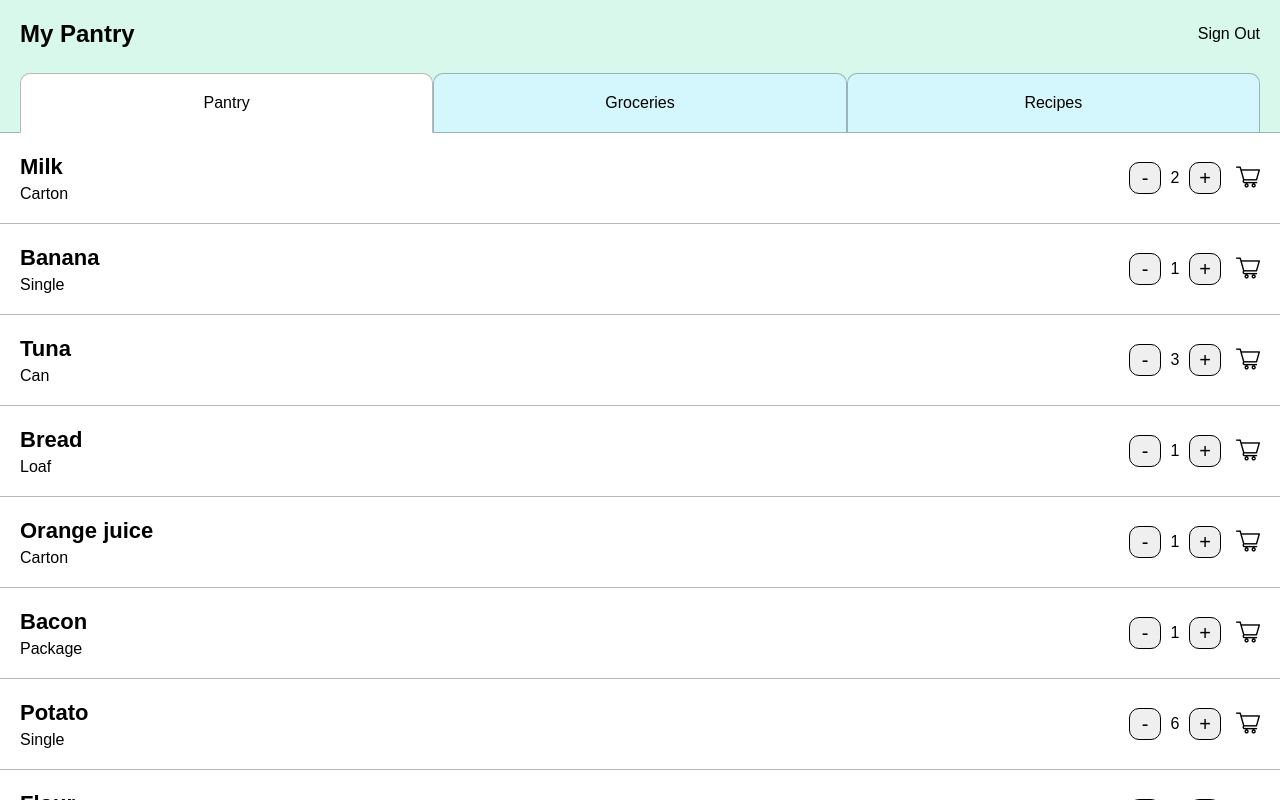
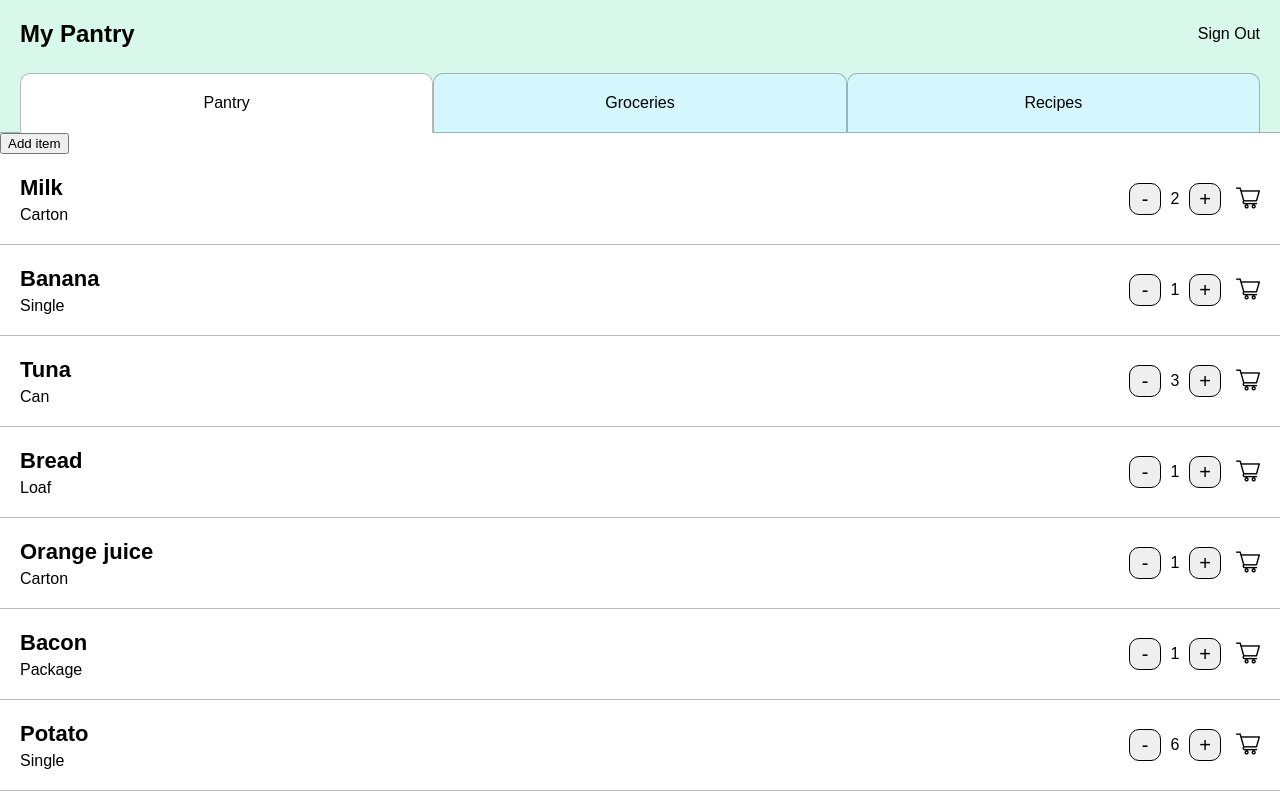
Before and after one commit to jenny-r/pantry-app-client, a React (Create React App) app: page / in a window 1280 px wide. Built offline with nearby package versions, Linux system fonts and the light colour scheme.

Commit message:
added store and pantrySlice

```diff
--- a/package.json
+++ b/package.json
@@ -3,6 +3,7 @@
   "version": "0.1.0",
   "private": true,
   "dependencies": {
+    "@reduxjs/toolkit": "^1.8.4",
     "@testing-library/jest-dom": "^5.16.4",
     "@testing-library/react": "^13.3.0",
     "@testing-library/user-event": "^13.5.0",
--- a/src/components/Pantry/Pantry.tsx
+++ b/src/components/Pantry/Pantry.tsx
@@ -1,83 +1,27 @@
-import React from 'react';
-import { PantryItem, PantryItemType } from '../PantryItem/PantryItem';
+import { PantryItem } from '../PantryItem/PantryItem';
 import './Pantry.css';
+import { useAppDispatch, useAppSelector } from '../../store/hooks';
+import { PantryItemType } from '../../types/types';
+import { addPantryItem } from '../../store/pantrySlice';
 
 export function Pantry() {
 
-    const fakeItems: PantryItemType[] = [{
-        name: 'Milk',
-        type: 'Carton',
-        quantity: 2
-    }, {
-        name: 'Banana',
-        type: 'Single',
-        quantity: 1
-    }, {
-        name: 'Tuna',
-        type: 'Can',
-        quantity: 3
-    }, {
-        name: 'Bread',
-        type: 'Loaf',
-        quantity: 1
-    }, {
-        name: 'Orange juice',
-        type: 'Carton',
-        quantity: 1
-    }, {
-        name: 'Bacon',
-        type: 'Package',
-        quantity: 1
-    }, {
-        name: 'Potato',
-        type: 'Single',
-        quantity: 6
-    }, {
-        name: 'Flour',
-        type: 'Container',
-        quantity: 1
-    }, {
-        name: 'Apple',
-        type: 'Single',
-        quantity: 3
-    }, {
-        name: 'Peanuts',
-        type: 'Pack',
-        quantity: 1
-    }, {
-        name: 'Fruit snacks',
-        type: 'Single',
-        quantity: 10
-    }, {
-        name: 'Beans',
-        type: 'Can',
-        quantity: 4
-    }, {
-        name: 'Olives',
-        type: 'Jar',
-        quantity: 1
-    }, {
-        name: 'Rice',
-        type: 'Pack',
-        quantity: 1
-    }, {
-        name: 'Sugar',
-        type: 'Container',
-        quantity: 1
-    }, {
-        name: 'Vanilla extract',
-        type: 'Bottle',
-        quantity: 1
-    }, {
-        name: 'Carrot',
-        type: 'Single',
-        quantity: 4
-    }];
+    const pantryItems: PantryItemType[] = useAppSelector((state) => Object.values(state.pantry.pantryItems));
+
+    const dispatch = useAppDispatch()
 
     return (
         <div className='Pantry-pantry-list'>
-            {fakeItems.map((item) =>
-                <PantryItem item={item} />)}
+            <button
+                onClick={() => dispatch(addPantryItem({
+                    id: '18',
+                    name: 'Kale',
+                    unit: 'Single',
+                    quantity: 4
+                }))}
+            >Add item</button>
+            {pantryItems.map((item) =>
+                <PantryItem item={item} key={item.name} />)}
         </div>
     )
 }
--- a/src/components/PantryItem/PantryItem.css
+++ b/src/components/PantryItem/PantryItem.css
@@ -25,7 +25,7 @@
     font-weight: 600;
 }
 
-.PantryItem-type {
+.PantryItem-unit {
     font-size: 16px;
     margin: 0px;
 }
--- a/src/components/PantryItem/PantryItem.tsx
+++ b/src/components/PantryItem/PantryItem.tsx
@@ -1,29 +1,35 @@
 import groceryIcon from '../../assets/shopping-cart-icon.png';
+import { PantryItemType } from '../../types/types';
+import { useAppDispatch, useAppSelector } from '../../store/hooks';
+import { increase, decrease } from '../../store/pantrySlice';
 import './PantryItem.css';
 
 interface PantryItemProps {
     item: PantryItemType;
 }
 
-export interface PantryItemType {
-    name: string;
-    type: string;
-    quantity: number;
-}
+export function PantryItem({ item }: PantryItemProps) {
 
-export function PantryItem({ item }: PantryItemProps) {
+    const dispatch = useAppDispatch();
+
     return (
         <div className='PantryItem-pantry-list-item'>
             <div className='PantryItem-item-container'>
                 <div className='PantryItem-name-container-left'>
                     <h3 className='PantryItem-name'>{item.name}</h3>
-                    <p className='PantryItem-type'>{item.type}</p>
+                    <p className='PantryItem-unit'>{item.unit}</p>
                 </div>
                 <div className='PantryItem-button-container-right'>
                     <div className='PantryItem-count-container'>
-                        <button className='PantryItem-count-button decrease'>-</button>
+                        <button
+                            className='PantryItem-count-button decrease'
+                            onClick={() => dispatch(decrease(item.id))}
+                        >-</button>
                         <div className='PantryItem-quantity'>{item.quantity}</div>
-                        <button className='PantryItem-count-button increase'>+</button>
+                        <button
+                            className='PantryItem-count-button increase'
+                            onClick={() => dispatch(increase(item.id))}
+                        >+</button>
                     </div>
                     <button className='PantryItem-grocery-button'>
                         <img src={groceryIcon} alt='add to grocery list' />
--- a/src/index.tsx
+++ b/src/index.tsx
@@ -2,6 +2,8 @@ import React from 'react';
 import ReactDOM from 'react-dom/client';
 import './index.css';
 import App from './containers/App';
+import store from './store/store'
+import { Provider } from 'react-redux'
 import reportWebVitals from './reportWebVitals';
 
 const root = ReactDOM.createRoot(
@@ -9,7 +11,9 @@ const root = ReactDOM.createRoot(
 );
 root.render(
   <React.StrictMode>
-    <App />
+    <Provider store={store}>
+      <App />
+    </Provider>
   </React.StrictMode>
 );
 
--- /dev/null
+++ b/src/store/hooks.tsx
@@ -0,0 +1,5 @@
+import { TypedUseSelectorHook, useDispatch, useSelector } from 'react-redux'
+import type { RootState, AppDispatch } from './store'
+
+export const useAppDispatch: () => AppDispatch = useDispatch
+export const useAppSelector: TypedUseSelectorHook<RootState> = useSelector
--- /dev/null
+++ b/src/store/pantrySlice.tsx
@@ -0,0 +1,137 @@
+import { createSlice, PayloadAction } from '@reduxjs/toolkit';
+import { PantryItemType } from '../types/types';
+
+interface PantryState {
+    pantryItems: { [id: string]: PantryItemType }
+}
+
+const initialState: PantryState = {
+    pantryItems: {
+        '1': {
+            id: '1',
+            name: 'Milk',
+            unit: 'Carton',
+            quantity: 2
+        },
+        '2': {
+            id: '2',
+            name: 'Banana',
+            unit: 'Single',
+            quantity: 1
+        },
+        '3': {
+            id: '3',
+            name: 'Tuna',
+            unit: 'Can',
+            quantity: 3
+        },
+        '4': {
+            id: '4',
+            name: 'Bread',
+            unit: 'Loaf',
+            quantity: 1
+        },
+        '5': {
+            id: '5',
+            name: 'Orange juice',
+            unit: 'Carton',
+            quantity: 1
+        },
+        '6': {
+            id: '6',
+            name: 'Bacon',
+            unit: 'Package',
+            quantity: 1
+        },
+        '7': {
+            id: '7',
+            name: 'Potato',
+            unit: 'Single',
+            quantity: 6
+        },
+        '8': {
+            id: '8',
+            name: 'Flour',
+            unit: 'Container',
+            quantity: 1
+        },
+        '9': {
+            id: '9',
+            name: 'Apple',
+            unit: 'Single',
+            quantity: 3
+        },
+        '10': {
+            id: '10',
+            name: 'Peanuts',
+            unit: 'Pack',
+            quantity: 1
+        },
+        '11': {
+            id: '11',
+            name: 'Fruit snacks',
+            unit: 'Single',
+            quantity: 10
+        },
+        '12': {
+            id: '12',
+            name: 'Beans',
+            unit: 'Can',
+            quantity: 4
+        },
+        '13': {
+            id: '13',
+            name: 'Olives',
+            unit: 'Jar',
+            quantity: 1
+        },
+        '14': {
+            id: '14',
+            name: 'Rice',
+            unit: 'Pack',
+            quantity: 1
+        },
+        '15': {
+            id: '15',
+            name: 'Sugar',
+            unit: 'Container',
+            quantity: 1
+        },
+        '16': {
+            id: '16',
+            name: 'Vanilla extract',
+            unit: 'Bottle',
+            quantity: 1
+        },
+        '17': {
+            id: '17',
+            name: 'Carrot',
+            unit: 'Single',
+            quantity: 4
+        }
+    }
+}
+
+const pantrySlice = createSlice({
+    name: 'pantry',
+    initialState,
+    reducers: {
+        addPantryItem: (state, action: PayloadAction<PantryItemType>) => {
+            state.pantryItems[Object.keys(state.pantryItems).length + 1] = action.payload;
+        },
+        increase: (state, action: PayloadAction<string>) => {
+            if (state.pantryItems[action.payload].quantity >= 0) {
+                state.pantryItems[action.payload].quantity += 1;
+            }
+        },
+        decrease: (state, action: PayloadAction<string>) => {
+            if (state.pantryItems[action.payload].quantity > 0) {
+                state.pantryItems[action.payload].quantity -= 1;
+            }
+        }
+    }
+})
+
+export const { addPantryItem, increase, decrease } = pantrySlice.actions;
+
+export default pantrySlice.reducer;
--- /dev/null
+++ b/src/store/store.tsx
@@ -0,0 +1,14 @@
+import { configureStore } from '@reduxjs/toolkit';
+import pantryReducer from './pantrySlice';
+
+const store = configureStore({
+    reducer: {
+        pantry: pantryReducer,
+    },
+})
+
+export type RootState = ReturnType<typeof store.getState>;
+
+export type AppDispatch = typeof store.dispatch;
+
+export default store;
--- /dev/null
+++ b/src/types/types.tsx
@@ -0,0 +1,6 @@
+export interface PantryItemType {
+    id: string;
+    name: string;
+    unit: string;
+    quantity: number;
+}
```
Also changed, not shown: 1 other file (tests, documents, lock files or other folders).
